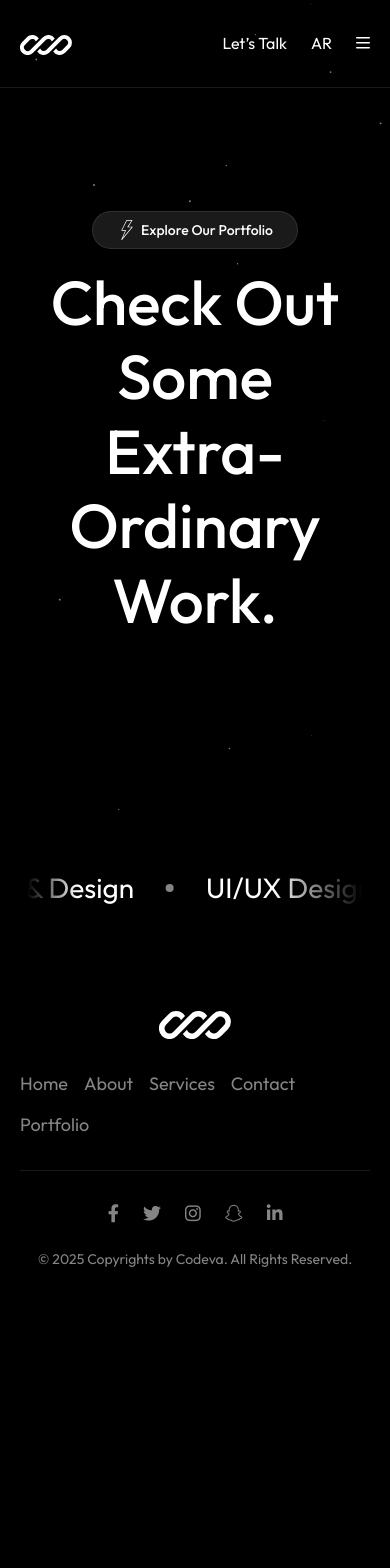
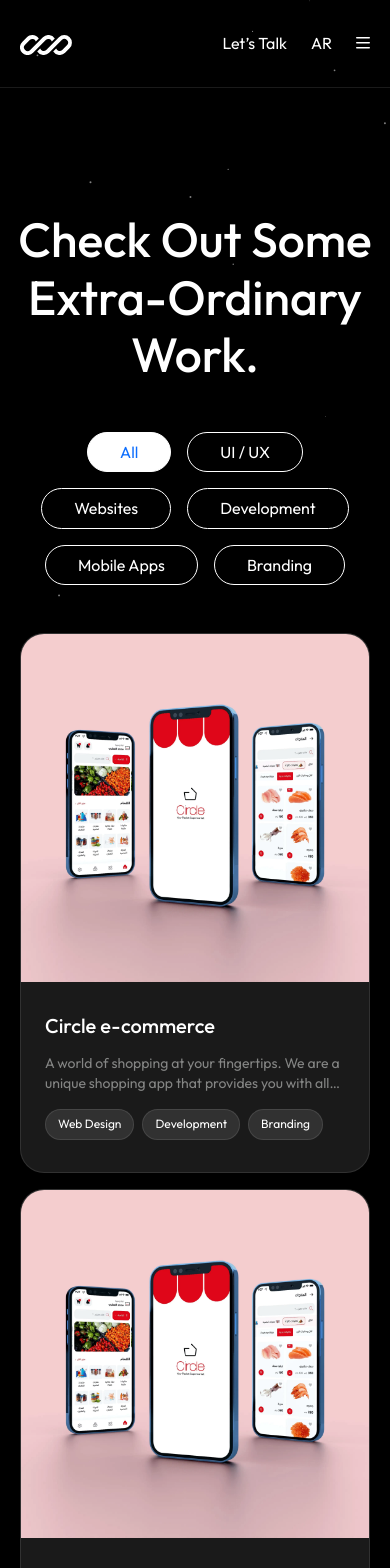
Before and after one commit to Ahmedelsayed265/Codeva, a React (Vite) app: page /portfolio in a window 390 px wide. Shown: the top 1568 px of the page. Before the commit the page ends 1301 px from the top, so only its background shows below. Built offline with nearby package versions, Linux system fonts and the light colour scheme.

Commit message:
refactor: enhance Portfolio and About components; update styles and layout for improved responsiveness

```diff
--- a/src/assets/styles/_layout.scss
+++ b/src/assets/styles/_layout.scss
@@ -234,3 +234,127 @@
     }
   }
 }
+
+.service_box {
+  width: 100%;
+  padding: 32px;
+  border-radius: 24px;
+  position: relative;
+  display: flex;
+  flex-direction: column;
+  border: 1px solid #ffffff1a;
+
+  .head {
+    display: flex;
+    margin-bottom: 32px;
+    justify-content: space-between;
+    span {
+      display: block;
+      img {
+        margin-top: 12px;
+        height: 24px;
+        transition: $transition;
+        opacity: 0.5;
+      }
+    }
+  }
+
+  .icon {
+    width: 70px;
+    height: 70px;
+    border-radius: 50%;
+    background: $white;
+    @include centerFlex();
+    box-shadow: rgba(0, 85, 255, 0.35) 2px 4px 24px 0px;
+    border: 2px solid $blue;
+    img {
+      width: 36px;
+      height: 36px;
+      object-fit: contain;
+      filter: drop-shadow(0px 4px 4px #0d6dfd59);
+    }
+  }
+  .title {
+    font-size: 20px;
+    color: $white;
+    margin-bottom: 16px;
+  }
+  .subtitle {
+    font-size: 16px;
+    color: $text;
+    font-weight: 400;
+    margin-bottom: 24px;
+  }
+  .description {
+    font-size: 16px;
+    color: $text;
+    margin: 0;
+  }
+
+  &:hover {
+    background: linear-gradient(
+      0.07383128568086761deg,
+      rgba(0, 85, 255, 0.15) 0%,
+      rgba(97, 97, 97, 0.09) 100%
+    );
+    .head {
+      span {
+        img {
+          transform: rotate(45deg);
+          opacity: 1;
+        }
+      }
+    }
+  }
+}
+
+.project_box {
+  width: 100%;
+  display: block;
+  overflow: hidden;
+  border-radius: 24px;
+  border: 1px solid #ffffff1a;
+  background: #ffffff1a;
+  .img {
+    width: 100%;
+    img {
+      width: 100%;
+      height: 100%;
+      object-fit: cover;
+      aspect-ratio: 1/1;
+    }
+  }
+  .content {
+    padding: 32px 24px;
+    display: flex;
+    flex-direction: column;
+    h3 {
+      font-size: 20px;
+      color: $white;
+      margin-bottom: 16px;
+    }
+    p {
+      font-size: 14px;
+      color: $text;
+      margin: 0;
+      display: -webkit-box;
+      -webkit-line-clamp: 2;
+      -webkit-box-orient: vertical;
+      overflow: hidden;
+    }
+    .tags {
+      display: flex;
+      flex-wrap: wrap;
+      gap: 8px;
+      margin: 16px 0 0;
+      span {
+        font-size: 12px;
+        color: $white;
+        border: 1px solid #ffffff1a;
+        background: #ffffff1a;
+        padding: 6px 12px;
+        border-radius: 40px;
+      }
+    }
+  }
+}
--- a/src/assets/styles/_portfolio.scss
+++ b/src/assets/styles/_portfolio.scss
@@ -1,5 +1,6 @@
 .portfolio {
   min-height: 100vh;
+  padding-bottom: 80px;
   .header {
     padding-top: 25vh;
     display: flex;
@@ -7,25 +8,48 @@
     align-items: center;
     justify-content: center;
     gap: 8px;
-    h6 {
+    h1 {
       color: $white;
+      font-size: 48px;
+      text-align: center;
+    }
+    p {
+      color: $text;
+      font-size: 16px;
+      text-align: center;
+      max-width: 400px;
+    }
+    a {
+      padding: 12px 32px;
+      border-radius: 60px;
       width: fit-content;
-      font-size: 14px;
-      border: 1px solid #ffffff1a;
-      background: #ffffff1a;
-      padding: 8px 24px;
-      border-radius: 40px;
-      display: flex;
-      align-items: center;
-      gap: 4px;
-      img {
-        height: 20px;
+      transition: $transition;
+      background: $white;
+      color: $blue;
+      @media screen and (max-width: 576px) {
+        padding: 10px 28px;
+        font-size: 14px;
       }
     }
-    h1 {
+  }
+  .filter {
+    display: flex;
+    justify-content: center;
+    gap: 16px;
+    flex-wrap: wrap;
+    margin: 32px 0;
+    button {
+      padding: 8px 32px;
+      border-radius: 60px;
+      background: transparent;
       color: $white;
-      font-size: 62px;
-      text-align: center;
+      border: 1px solid $white;
+      transition: $transition;
+      &:hover,
+      &.active {
+        background: $white;
+        color: $blue;
+      }
     }
   }
 }
--- a/src/assets/styles/main.css
+++ b/src/assets/styles/main.css
@@ -343,6 +343,121 @@
     height: 8px;
   }
 }
+body .service_box {
+  width: 100%;
+  padding: 32px;
+  border-radius: 24px;
+  position: relative;
+  display: flex;
+  flex-direction: column;
+  border: 1px solid rgba(255, 255, 255, 0.1019607843);
+}
+body .service_box .head {
+  display: flex;
+  margin-bottom: 32px;
+  justify-content: space-between;
+}
+body .service_box .head span {
+  display: block;
+}
+body .service_box .head span img {
+  margin-top: 12px;
+  height: 24px;
+  transition: all 0.3s ease-in-out;
+  opacity: 0.5;
+}
+body .service_box .icon {
+  width: 70px;
+  height: 70px;
+  border-radius: 50%;
+  background: #fff;
+  display: flex;
+  align-items: center;
+  justify-content: center;
+  box-shadow: rgba(0, 85, 255, 0.35) 2px 4px 24px 0px;
+  border: 2px solid #0d6efd;
+}
+body .service_box .icon img {
+  width: 36px;
+  height: 36px;
+  -o-object-fit: contain;
+     object-fit: contain;
+  filter: drop-shadow(0px 4px 4px rgba(13, 109, 253, 0.3490196078));
+}
+body .service_box .title {
+  font-size: 20px;
+  color: #fff;
+  margin-bottom: 16px;
+}
+body .service_box .subtitle {
+  font-size: 16px;
+  color: #848584;
+  font-weight: 400;
+  margin-bottom: 24px;
+}
+body .service_box .description {
+  font-size: 16px;
+  color: #848584;
+  margin: 0;
+}
+body .service_box:hover {
+  background: linear-gradient(0.0738312857deg, rgba(0, 85, 255, 0.15) 0%, rgba(97, 97, 97, 0.09) 100%);
+}
+body .service_box:hover .head span img {
+  transform: rotate(45deg);
+  opacity: 1;
+}
+body .project_box {
+  width: 100%;
+  display: block;
+  overflow: hidden;
+  border-radius: 24px;
+  border: 1px solid rgba(255, 255, 255, 0.1019607843);
+  background: rgba(255, 255, 255, 0.1019607843);
+}
+body .project_box .img {
+  width: 100%;
+}
+body .project_box .img img {
+  width: 100%;
+  height: 100%;
+  -o-object-fit: cover;
+     object-fit: cover;
+  aspect-ratio: 1/1;
+}
+body .project_box .content {
+  padding: 32px 24px;
+  display: flex;
+  flex-direction: column;
+}
+body .project_box .content h3 {
+  font-size: 20px;
+  color: #fff;
+  margin-bottom: 16px;
+}
+body .project_box .content p {
+  font-size: 14px;
+  color: #848584;
+  margin: 0;
+  display: -webkit-box;
+  -webkit-line-clamp: 2;
+  -webkit-box-orient: vertical;
+  overflow: hidden;
+}
+body .project_box .content .tags {
+  display: flex;
+  flex-wrap: wrap;
+  gap: 8px;
+  margin: 16px 0 0;
+}
+body .project_box .content .tags span {
+  font-size: 12px;
+  color: #fff;
+  border: 1px solid rgba(255, 255, 255, 0.1019607843);
+  background: rgba(255, 255, 255, 0.1019607843);
+  padding: 6px 12px;
+  border-radius: 40px;
+}
 body .hero_section {
   width: 100%;
   height: 100vh;
@@ -591,70 +706,6 @@
   color: #fff;
   margin-bottom: 16px;
 }
-body .services_section .service_box {
-  width: 100%;
-  padding: 32px;
-  border-radius: 24px;
-  position: relative;
-  display: flex;
-  flex-direction: column;
-  border: 1px solid rgba(255, 255, 255, 0.1019607843);
-}
-body .services_section .service_box .head {
-  display: flex;
-  margin-bottom: 32px;
-  justify-content: space-between;
-}
-body .services_section .service_box .head span {
-  display: block;
-}
-body .services_section .service_box .head span img {
-  margin-top: 12px;
-  height: 24px;
-  transition: all 0.3s ease-in-out;
-  opacity: 0.5;
-}
-body .services_section .service_box .icon {
-  width: 70px;
-  height: 70px;
-  border-radius: 50%;
-  background: #fff;
-  display: flex;
-  align-items: center;
-  justify-content: center;
-  box-shadow: rgba(0, 85, 255, 0.35) 2px 4px 24px 0px;
-  border: 2px solid #0d6efd;
-}
-body .services_section .service_box .icon img {
-  width: 36px;
-  height: 36px;
-  -o-object-fit: contain;
-     object-fit: contain;
-  filter: drop-shadow(0px 4px 4px rgba(13, 109, 253, 0.3490196078));
-}
-body .services_section .service_box .title {
-  font-size: 20px;
-  color: #fff;
-  margin-bottom: 16px;
-}
-body .services_section .service_box .subtitle {
-  font-size: 16px;
-  color: #848584;
-  font-weight: 400;
-  margin-bottom: 24px;
-}
-body .services_section .service_box .description {
-  font-size: 16px;
-  color: #848584;
-  margin: 0;
-}
-body .services_section .service_box:hover {
-  background: linear-gradient(0.0738312857deg, rgba(0, 85, 255, 0.15) 0%, rgba(97, 97, 97, 0.09) 100%);
-}
-body .services_section .service_box:hover .head span img {
-  transform: rotate(45deg);
-  opacity: 1;
-}
 body .top_projects_section {
   padding: 60px 0;
 }
@@ -686,56 +737,6 @@
   body .top_projects_section h2 {
     font-size: 32px;
   }
-}
-body .top_projects_section .project_box {
-  width: 100%;
-  display: block;
-  overflow: hidden;
-  border-radius: 24px;
-  border: 1px solid rgba(255, 255, 255, 0.1019607843);
-  background: rgba(255, 255, 255, 0.1019607843);
-}
-body .top_projects_section .project_box .img {
-  width: 100%;
-}
-body .top_projects_section .project_box .img img {
-  width: 100%;
-  height: 100%;
-  -o-object-fit: cover;
-     object-fit: cover;
-}
-body .top_projects_section .project_box .content {
-  padding: 32px 24px;
-  display: flex;
-  flex-direction: column;
-}
-body .top_projects_section .project_box .content h3 {
-  font-size: 20px;
-  color: #fff;
-  margin-bottom: 16px;
-}
-body .top_projects_section .project_box .content p {
-  font-size: 14px;
-  color: #848584;
-  margin: 0;
-  display: -webkit-box;
-  -webkit-line-clamp: 2;
-  -webkit-box-orient: vertical;
-  overflow: hidden;
-}
-body .top_projects_section .project_box .content .tags {
-  display: flex;
-  flex-wrap: wrap;
-  gap: 8px;
-  margin: 16px 0 0;
-}
-body .top_projects_section .project_box .content .tags span {
-  font-size: 12px;
-  color: #848584;
-  border: 1px solid rgba(255, 255, 255, 0.1019607843);
-  background: rgba(255, 255, 255, 0.1019607843);
-  padding: 8px 16px;
-  border-radius: 40px;
 }
 body .how_team_works {
   padding: 60px 0;
@@ -854,6 +855,7 @@
 }
 body .portfolio {
   min-height: 100vh;
+  padding-bottom: 80px;
 }
 body .portfolio .header {
   padding-top: 25vh;
@@ -863,26 +865,50 @@
   justify-content: center;
   gap: 8px;
 }
-body .portfolio .header h6 {
+body .portfolio .header h1 {
   color: #fff;
+  font-size: 48px;
+  text-align: center;
+}
+body .portfolio .header p {
+  color: #848584;
+  font-size: 16px;
+  text-align: center;
+  max-width: 400px;
+}
+body .portfolio .header a {
+  padding: 12px 32px;
+  border-radius: 60px;
   width: -moz-fit-content;
   width: fit-content;
-  font-size: 14px;
-  border: 1px solid rgba(255, 255, 255, 0.1019607843);
-  background: rgba(255, 255, 255, 0.1019607843);
-  padding: 8px 24px;
-  border-radius: 40px;
+  transition: all 0.3s ease-in-out;
+  background: #fff;
+  color: #0d6efd;
+}
+@media screen and (max-width: 576px) {
+  body .portfolio .header a {
+    padding: 10px 28px;
+    font-size: 14px;
+  }
+}
+body .portfolio .filter {
   display: flex;
-  align-items: center;
-  gap: 4px;
+  justify-content: center;
+  gap: 16px;
+  flex-wrap: wrap;
+  margin: 32px 0;
 }
-body .portfolio .header h6 img {
-  height: 20px;
+body .portfolio .filter button {
+  padding: 8px 32px;
+  border-radius: 60px;
+  background: transparent;
+  color: #fff;
+  border: 1px solid #fff;
+  transition: all 0.3s ease-in-out;
 }
-body .portfolio .header h1 {
-  color: #fff;
-  font-size: 62px;
-  text-align: center;
+body .portfolio .filter button:hover, body .portfolio .filter button.active {
+  background: #fff;
+  color: #0d6efd;
 }
 body.ar {
   direction: rtl;
--- a/src/components/home/About.jsx
+++ b/src/components/home/About.jsx
@@ -33,10 +33,9 @@
                   success
                 </li>
               </ul>
-
-              <Link to="/about" data-aos="fade-up">
-                Read More
-              </Link>
+              <div data-aos="fade-up" className="d-flex align-items-center">
+                <Link to="/about">Read More</Link>
+              </div>
             </div>
           </div>
           <div className="col-lg-6 col-12 p-2">
--- a/src/routes/Portfolio.jsx
+++ b/src/routes/Portfolio.jsx
@@ -1,11 +1,58 @@
+import { Link } from "react-router-dom";
+
 export default function Portfolio() {
   return (
     <section className="portfolio">
       <div className="header">
-        <h6 data-aos="fade-up">
-          <img src="/flash.svg" alt="idea" /> Explore Our Portfolio
-        </h6>
-        <h1 data-aos="fade-up">Check Out Some <br /> Extra-Ordinary Work.</h1>
+        <h1>
+          Check Out Some <br /> Extra-Ordinary Work.
+        </h1>
+      </div>
+
+      <div className="container">
+        <div className="row">
+          <div className="col-12 p-2">
+            <div className="filter">
+              <button className="active">All</button>
+              <button>UI / UX</button>
+              <button>Websites</button>
+              <button>Development</button>
+              <button>Mobile Apps</button>
+              <button>Branding</button>
+            </div>
+          </div>
+
+          {Array.from({ length: 6 }).map((_, index) => (
+            <div className="col-lg-4 col-md-6 col-12 p-2" key={index}>
+              <Link to="/portfolio/1" className="project_box">
+                <div className="img">
+                  <img src="/p1.webp" alt="project" />
+                </div>
+                <div className="content">
+                  <h3 className="title">Circle e-commerce</h3>
+                  <p>
+                    A world of shopping at your fingertips. We are a unique
+                    shopping app that provides you with all your groceries and
+                    consumer goods. You can order everything your home needs,
+                    from fresh vegetables and fruits, groceries, dairy and
+                    cheese, fresh meats and poultry, frozen products of all
+                    kinds, snacks, baked goods and sweets, cleaning supplies,
+                    baby care products, personal care items, and pet food. All
+                    this and more in one place near you, just a click away.
+                    Download the app and enjoy a fast delivery experience that
+                    brings your essentials right to your doorstep, wherever you
+                    are.
+                  </p>
+                  <div className="tags">
+                    <span>Web Design</span>
+                    <span>Development</span>
+                    <span>Branding</span>
+                  </div>
+                </div>
+              </Link>
+            </div>
+          ))}
+        </div>
       </div>
     </section>
   );
```
Also changed, not shown: src/assets/styles/_home.scss (+1 -122 lines), 1 other file (tests, documents, lock files or other folders).
